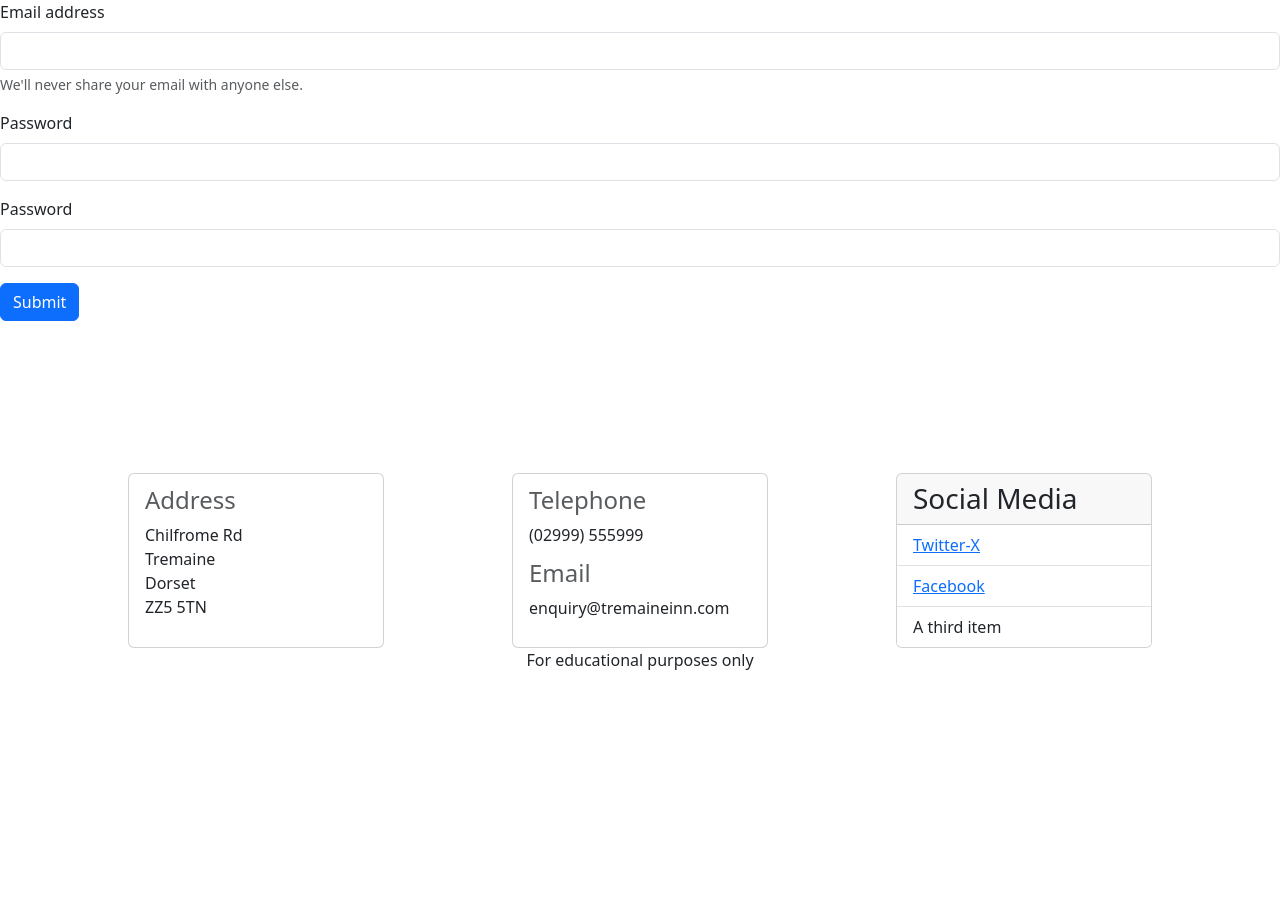
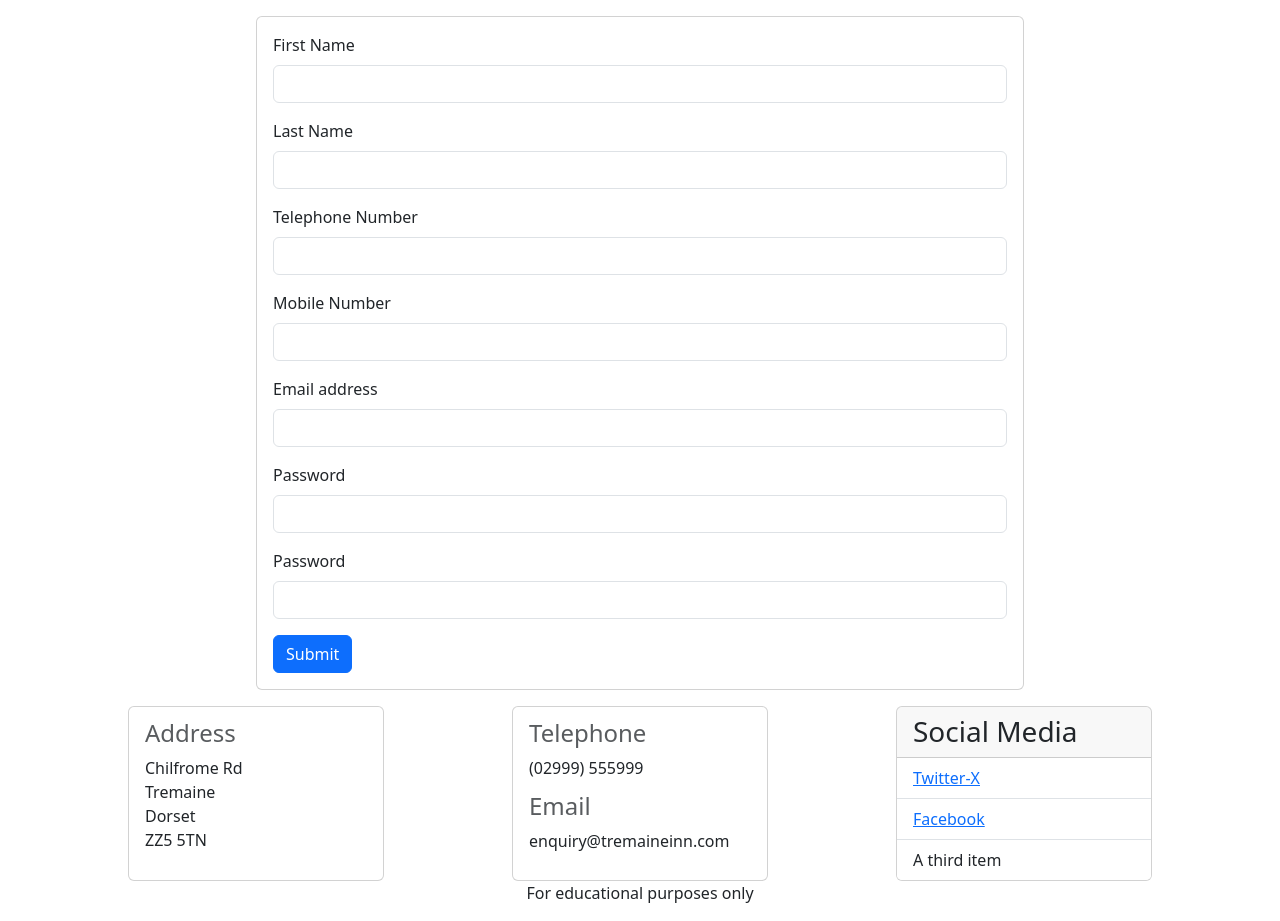
Before and after one commit to redfoxofwealden/tremaine-inn-booking-system, a Django app: page /register/ in a window 1280 px wide. Shown: the part 112-1033 px from the top of the page. Before the commit the page ends 782 px from the top, so only its background shows below. Run offline with Django 4.2, Linux system fonts and the light colour scheme.

Commit message:
add spacing around register form & info card; add data from POST to database in views.py

```diff
--- a/customeraccount/templates/customeraccount/register.html
+++ b/customeraccount/templates/customeraccount/register.html
@@ -6,21 +6,41 @@
     The form was copied and modified from
     (https://getbootstrap.com/docs/5.3/forms/overview/)
 -->
-<form>
+<div class="my-3 d-flex justify-content-evenly">
+    <div class="card card-info-width">
+        <form class="card-body" method="POST" action="{% url 'register' %}">
+            {% csrf_token %}
             <div class="mb-3">
-        <label for="exampleInputEmail1" class="form-label">Email address</label>
-        <input type="email" class="form-control" id="exampleInputEmail1" aria-describedby="emailHelp">
-        <div id="emailHelp" class="form-text">We'll never share your email with anyone else.</div>
+                <label for="firstName" class="form-label">First Name</label>
+                <input type="text" class="form-control" id="firstName" name="firstname" required>
             </div>
             <div class="mb-3">
-        <label for="exampleInputPassword1" class="form-label">Password</label>
-        <input type="password" class="form-control" id="exampleInputPassword1">
+                <label for="lastName" class="form-label">Last Name</label>
+                <input type="text" class="form-control" id="lastName" name="lastname" required>
             </div>
             <div class="mb-3">
-        <label for="exampleInputPassword1" class="form-label">Password</label>
-        <input type="password" class="form-control" id="exampleInputPassword1">
+                <label for="telNumber" class="form-label">Telephone Number</label>
+                <input type="tel" class="form-control" id="telNumber" name="telnumber">
+            </div>
+            <div class="mb-3">
+                <label for="mobileNumber" class="form-label">Mobile Number</label>
+                <input type="tel" class="form-control" id="mobileNumber" name="mobilenumber">
+            </div>
+            <div class="mb-3">
+                <label for="emailAddress" class="form-label">Email address</label>
+                <input type="email" class="form-control" id="emailAddress" name="emailaddress" required>
+            </div>
+            <div class="mb-3">
+                <label for="passwordOne" class="form-label">Password</label>
+                <input type="password" class="form-control" id="passwordOne" name="password-one" required>
+            </div>
+            <div class="mb-3">
+                <label for="passwordTwo" class="form-label">Password</label>
+                <input type="password" class="form-control" id="passwordTwo" name="password-two" required>
             </div>
             <button type="submit" class="btn btn-primary">Submit</button>
         </form>
+    </div>
+</div>
 
 {% endblock %}
--- a/customeraccount/views.py
+++ b/customeraccount/views.py
@@ -1,5 +1,27 @@
 from django.shortcuts import render
+from django.contrib.auth.models import User
+from .models import Customer
 
 # Create your views here.
 def register(request):
+    if request.method=='POST':
+        user = User.objects.create_user(
+            request.POST['emailaddress'],
+            request.POST['emailaddress'],
+            request.POST['password-one']
+        )
+
+        user.first_name = request.POST['firstname']
+        user.last_name = request.POST['lastname']
+        user.save()
+
+        customer = Customer(
+            user=user,
+            mobile_number=request.POST['mobilenumber'],
+            telephone_number=request.POST['telnumber']
+        )
+        customer.save()
+
+        print('post received')
+
     return render(request, 'customeraccount/register.html')
--- a/templates/index.html
+++ b/templates/index.html
@@ -4,7 +4,7 @@
 
 {% load static %}
 
-<div class="d-flex justify-content-evenly">
+<div class="my-3 d-flex justify-content-evenly">
 
     <!--
         The image shown in the card is downloaded from Pexels. The link is below
```
Lines whose indentation alone changed are shown as unchanged.
